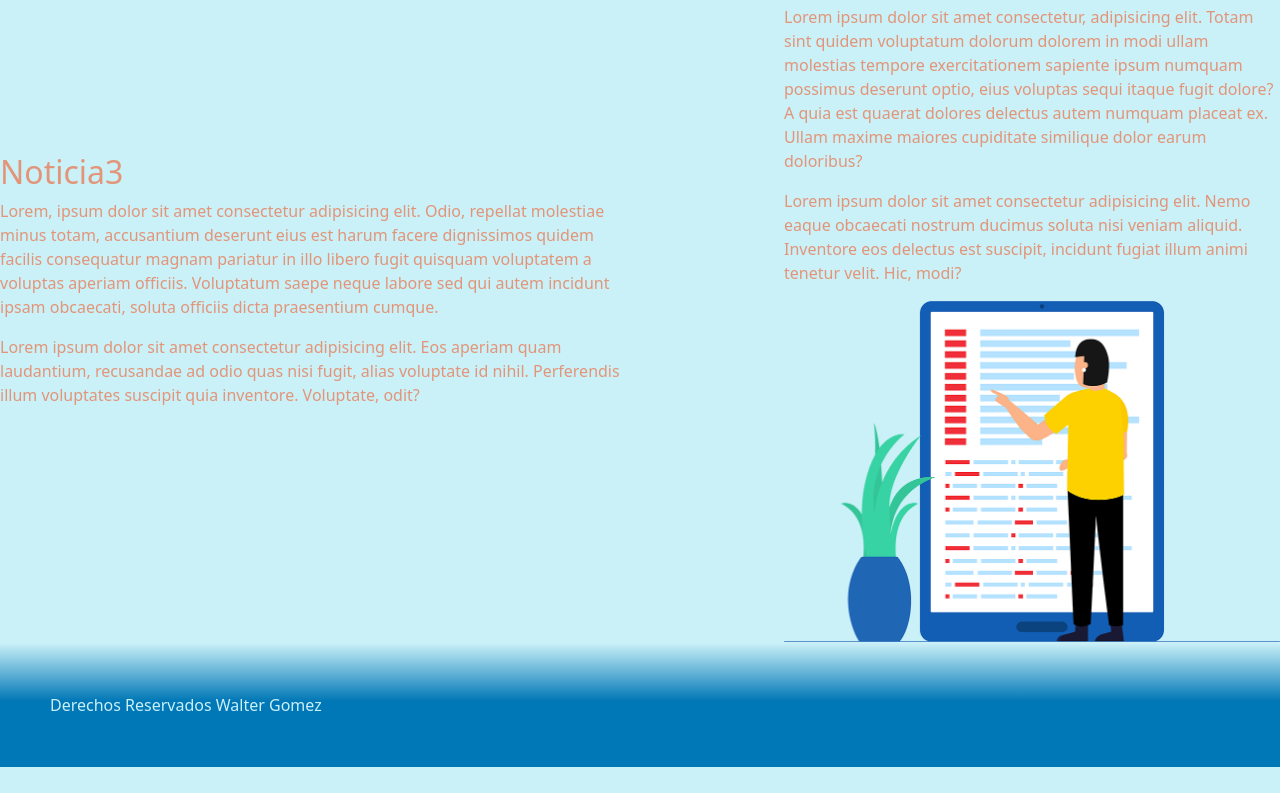
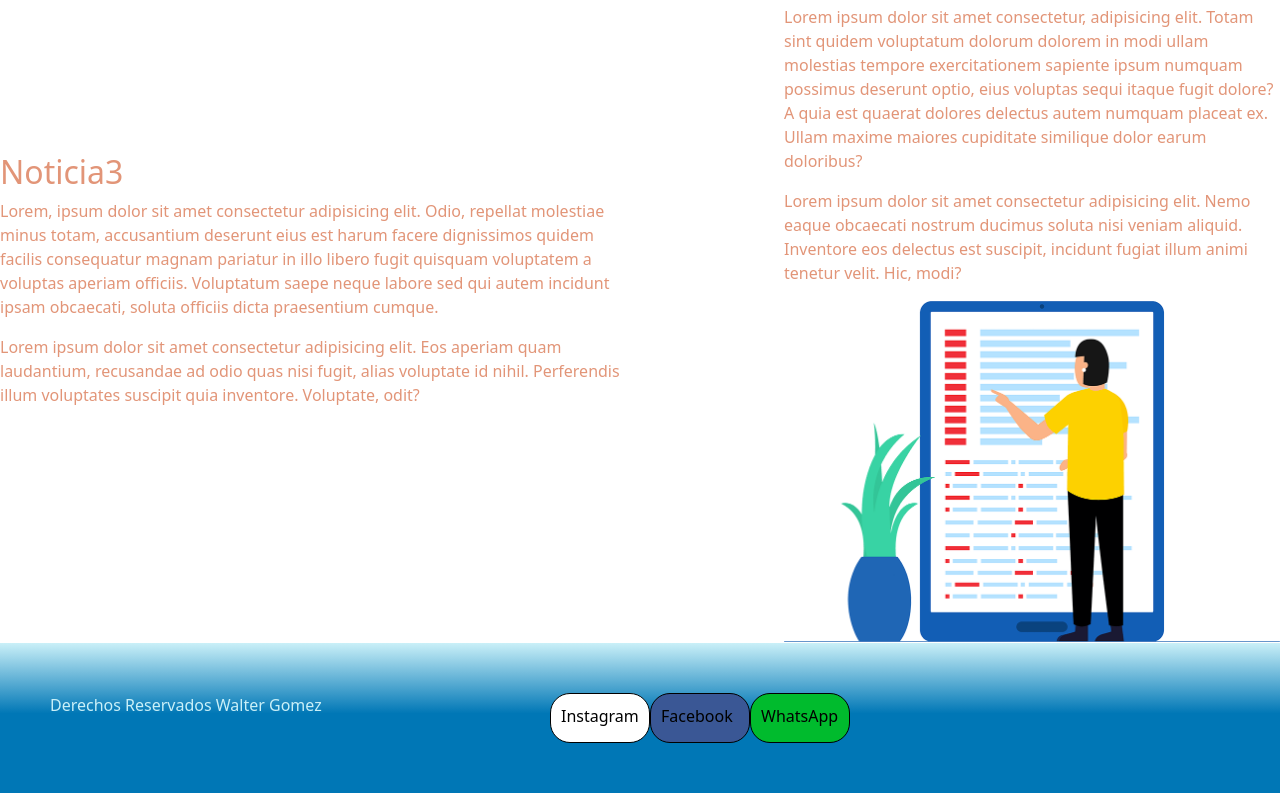
Before and after one commit to wogomezma/dcconsuloresit, a website: page paginas/noticias.html in a window 1280 px wide. Shown: the part 1029-1822 px from the top of the page. Before the commit the page ends 1796 px from the top, so only its background shows below. Drawn offline with Linux system fonts and the light colour scheme; a web font is replaced by a local one.

Commit message:
agregado SEO en Index y SASS II en pagina de noticias

```diff
--- a/paginas/noticias.html
+++ b/paginas/noticias.html
@@ -101,7 +101,17 @@
     </article4>
 </section>
 
-<footer class="footerservicios">Derechos Reservados Walter Gomez</footer>
+<footer class="footerservicios">
+
+
+
+  <div class="derechosreservados">Derechos Reservados Walter Gomez</div>
+  <div class="boton">Instagram</div>
+  <div class="boton__facebook" class="footerservicios">Facebook</div>
+  <div class="boton__whatsapp" class="footerservicios">WhatsApp</div>
+
+
+</footer>
 <script src="../js/bootstrap.min.js"></script>
 </body>
 </html>
--- a/scss/_estructura.scss
+++ b/scss/_estructura.scss
@@ -43,6 +43,7 @@
  }
 
 
+
 .navservicios {
     justify-self: stretch;
     grid-area: navservicios;
@@ -50,7 +51,11 @@
 
 .mainservicios { grid-area: mainservicios; }
 
-.footerservicios { grid-area: footerservicios; }
+.footerservicios { grid-area: footerservicios;
+                display: flex;
+                flex-direction: row;
+
+}
 
 .servicio1servicios {
     grid-area: servicio1servicios;
--- a/scss/_noticias.scss
+++ b/scss/_noticias.scss
@@ -1,6 +1,5 @@
 .footerservicios {
     color: #caf0f8;
     padding: 50px;
-    background: rgb(0,119,182);
     background: linear-gradient(0deg, rgba(0,119,182,1) 53%, rgba(202,240,248,1) 100%);
  }
--- a/scss/main.scss
+++ b/scss/main.scss
@@ -2,11 +2,20 @@ $colorfondo: #caf0f8;
 $colortexto: #e29578;
 $colormenu: rgb(0,119,182);
 $colormenudegrade: linear-gradient(180deg, rgba(0,119,182,1) 53%, rgba(202,240,248,1) 100%);
+$condicionaltema: claro;
+
+
 @import "noticias";
 @import "estructura";
 
 body{
-    background-color: $colorfondo;
+    @if $condicionaltema == oscuro {
+        background-color: black;
+    } @else if $condicionaltema == claro {
+        background-color: white;
+    } @else if {
+        background-color: $colorfondo;
+    }
 }
 
 .navigation {
@@ -15,7 +24,7 @@ body{
     list-style: none;
     margin: 0;
     background: $colormenu;
-    background: $colormenudegrade;
+    background: linear-gradient(180deg, rgba(0,119,182,1) 53%, rgba(202,240,248,1) 100%);
     flex-flow: column wrap;
     padding: 0;
     a {
@@ -46,3 +55,53 @@ body{
     }
 
 }
+
+
+
+/* Para metros Mixins */
+
+@mixin footernoticias($paddingd, $ancho, $alto)  {
+    display: flex;
+    flex-direction: row;
+    text-align: center;
+    padding: $paddingd;
+    width: $ancho;
+    height: $alto;
+}
+
+
+/* Parametros Maps */
+
+$footerredes: (
+    instagram: white,
+    facebook: #3a5795,
+    whatsapp: #00bb2d
+  );
+
+
+/* Extend -  MAP-GET - MIXNS */
+
+.derechosreservados{
+    @include footernoticias(right 100px, 500px, 50px)
+}
+
+
+.boton {
+    @include footernoticias(10px, 100px, 50px)
+    color: black;
+    border-radius: 20px;
+    border: 1px solid black;
+    background-color: map-get($footerredes , instagram);
+}
+
+.boton__facebook {
+    @extend .boton;
+    background-color: map-get($footerredes , facebook);
+    @include footernoticias(10px, 100px, 50px)
+}
+
+.boton__whatsapp {
+    @extend .boton;
+    background-color: map-get($footerredes , whatsapp);
+    @include footernoticias(10px, 100px, 50px)
+}
```
Also changed, not shown: index.html (+5 -3 lines), package.json (+232 -2 lines), css/main.css, 1 other file.
